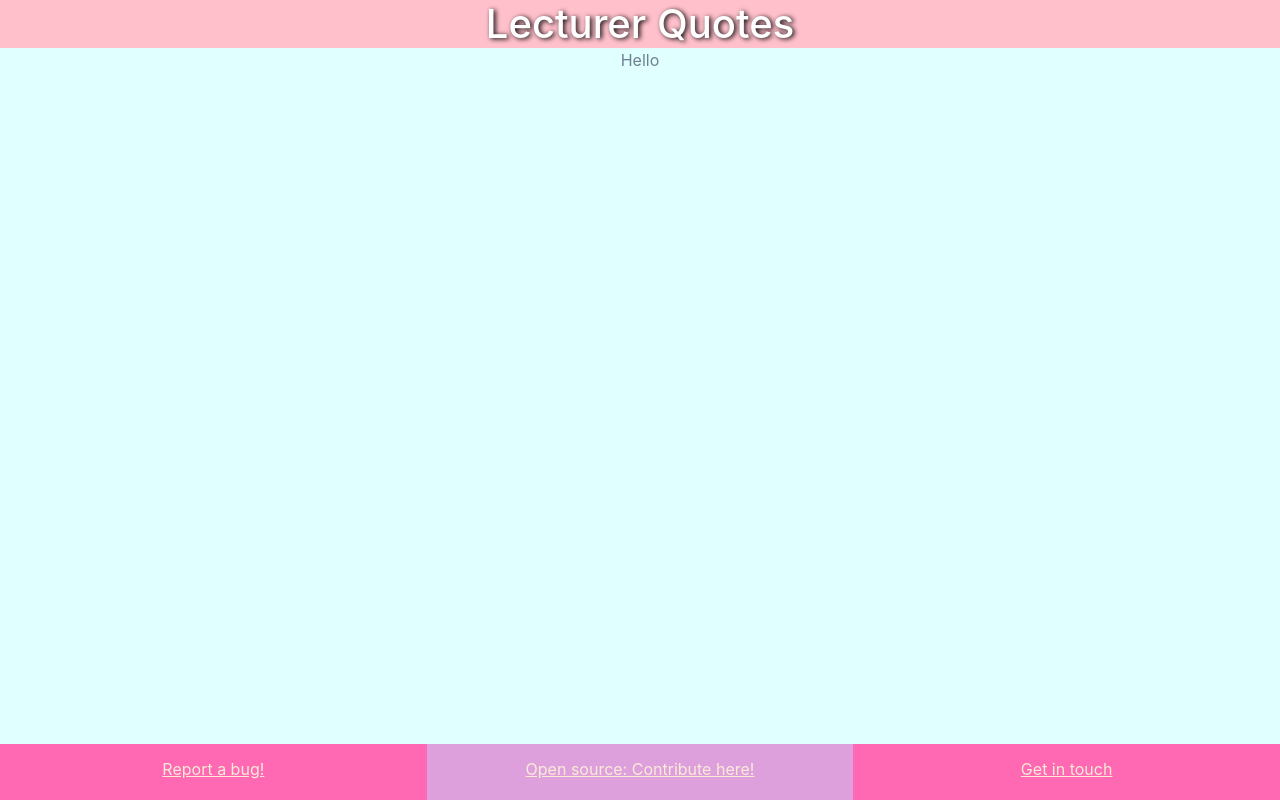
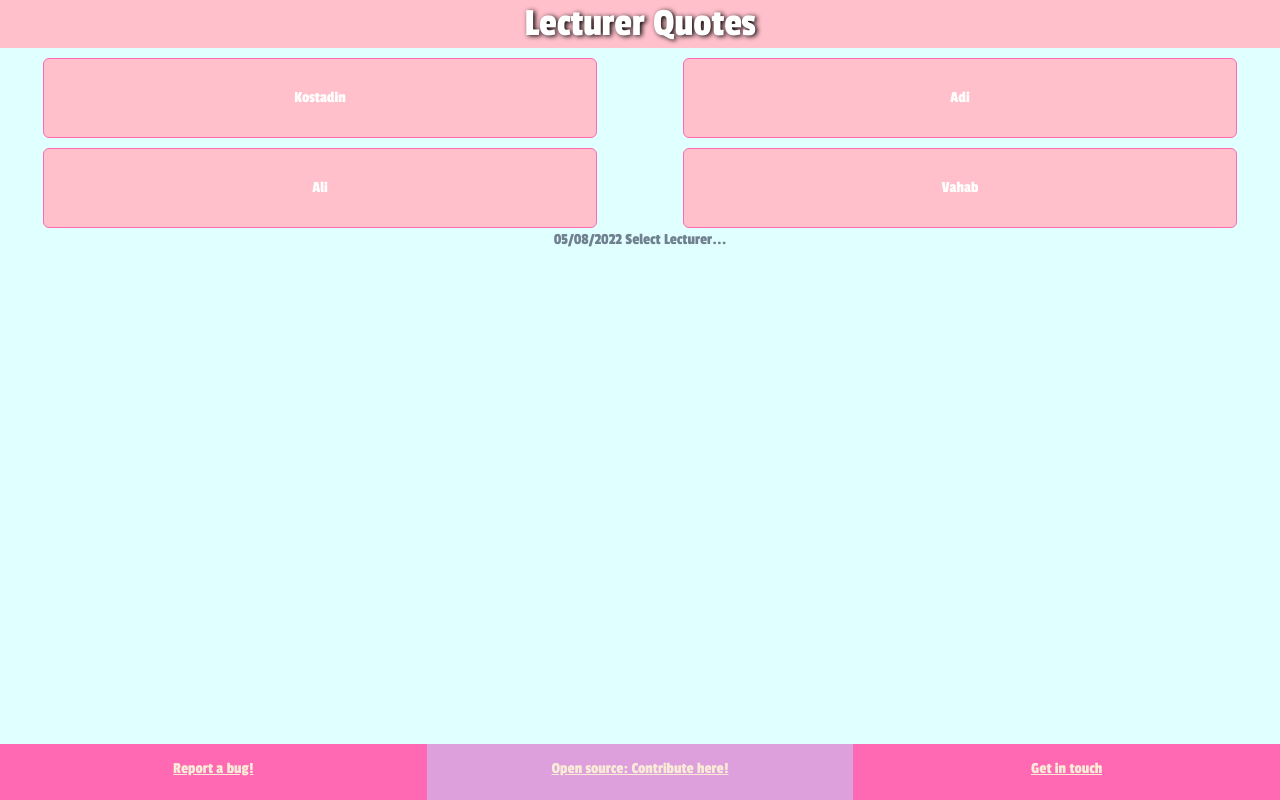
Before and after one commit to AdamDIOM/LecturerQuotes, a React (Create React App) app: page / in a window 1280 px wide. Built offline with nearby package versions, Linux system fonts and the light colour scheme; the HTML template or start-up script is replaced by a standard one.

Commit message:
added lecturer selector options, changed font

```diff
--- a/public/index.html
+++ b/public/index.html
@@ -17,6 +17,11 @@
   integrity="sha384-0evHe/X+R7YkIZDRvuzKMRqM+OrBnVFBL6DOitfPri4tjfHxaWutUpFmBp4vmVor"
   crossorigin="anonymous"
 />
+
+<link rel="preconnect" href="https://fonts.googleapis.com">
+<link rel="preconnect" href="https://fonts.gstatic.com" crossorigin>
+<link href="https://fonts.googleapis.com/css2?family=Passion+One&display=swap" rel="stylesheet">
+
 
     <link rel="apple-touch-icon" href="%PUBLIC_URL%/logo192.png" />
     <!--
--- a/src/App.css
+++ b/src/App.css
@@ -1,38 +1,4 @@
 .App {
   text-align: center;
+  font-family: 'Passion One', cursive;
 }
-
-.App-logo {
-  height: 40vmin;
-  pointer-events: none;
-}
-
-@media (prefers-reduced-motion: no-preference) {
-  .App-logo {
-    animation: App-logo-spin infinite 20s linear;
-  }
-}
-
-.App-header {
-  background-color: #282c34;
-  min-height: 100vh;
-  display: flex;
-  flex-direction: column;
-  align-items: center;
-  justify-content: center;
-  font-size: calc(10px + 2vmin);
-  color: white;
-}
-
-.App-link {
-  color: #61dafb;
-}
-
-@keyframes App-logo-spin {
-  from {
-    transform: rotate(0deg);
-  }
-  to {
-    transform: rotate(360deg);
-  }
-}
--- a/src/Main/Main.css
+++ b/src/Main/Main.css
@@ -7,3 +7,14 @@
     max-width:100vw;
     margin:0;
 }
+
+.lecturerButton{
+    width:90%;
+    height:10vh;
+    background-color:pink;
+    border-color:hotpink;
+}
+
+.lecturerCol{
+    padding-top:10px;
+}
--- a/src/Main/Main.js
+++ b/src/Main/Main.js
@@ -1,10 +1,25 @@
-import { Container } from "react-bootstrap";
+import { useState } from "react";
+import { Button, Col, Container, Row } from "react-bootstrap";
 import "./Main.css";
 
 export default function Main(){
+    const d = new Date();
+    const date = (d.getDay() < 10 ? "0" + d.getDay() : d.getDay()) + "/" + (d.getMonth() < 10 ? "0" + d.getMonth() : d.getMonth()) + "/" + d.getFullYear();
+
+    const [lecturer, setLecturer] = useState("Select Lecturer...");
+
+    const lecturers = ["Kostadin", "Adi", "Ali", "Vahab"]
+
     return(
-            <Container className="main">
-                Hello
-            </Container>
+        <Container className="main">
+            <Row className="lecturerRow">
+                {lecturers.map((l, index)=>{
+                    return <Col sm={12} md={6} className="lecturerCol">
+                                <Button className="lecturerButton" onClick={ e => setLecturer(l)}>{l}</Button>
+                            </Col>
+                })}
+            </Row>
+            <p>{date} {lecturer}</p>
+        </Container>
     )
 }
```
